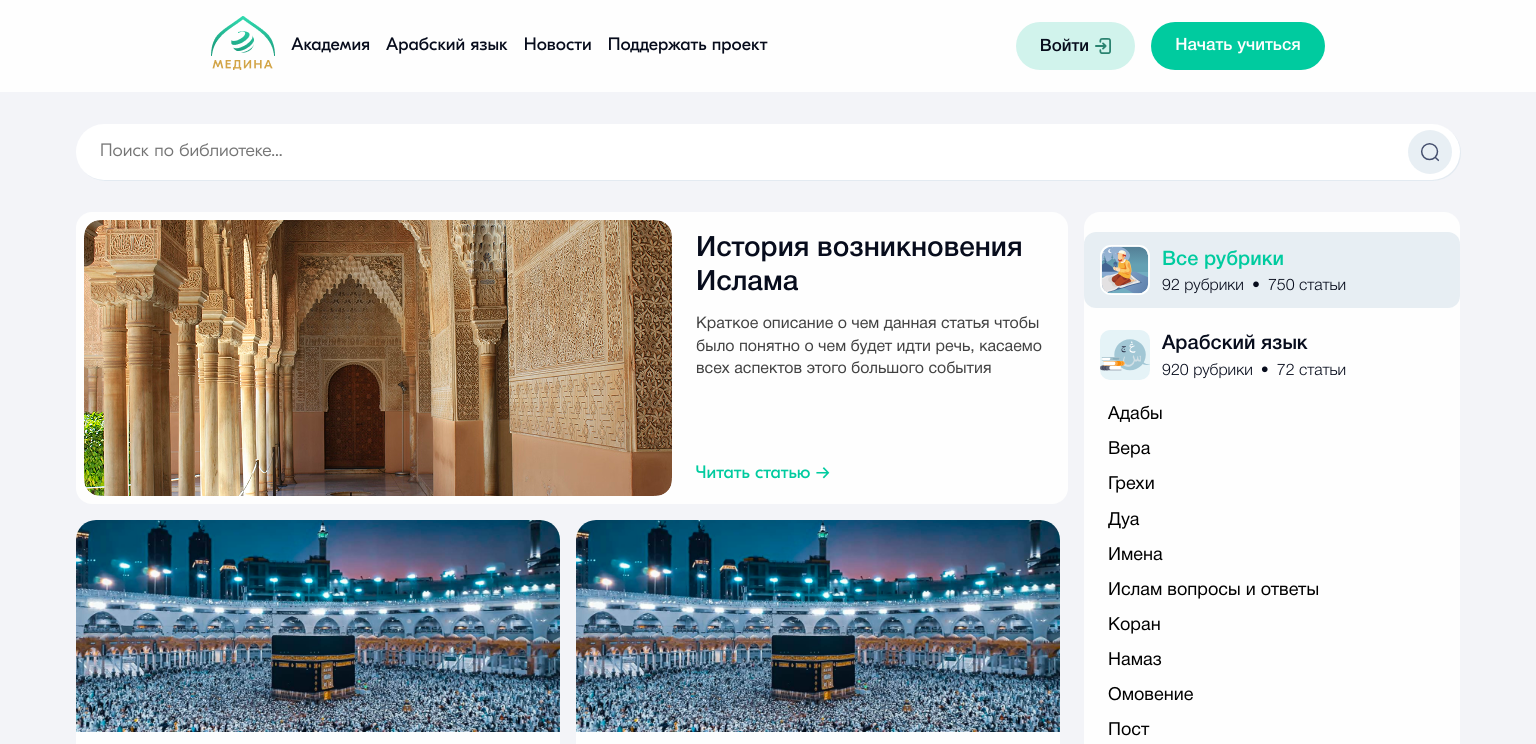
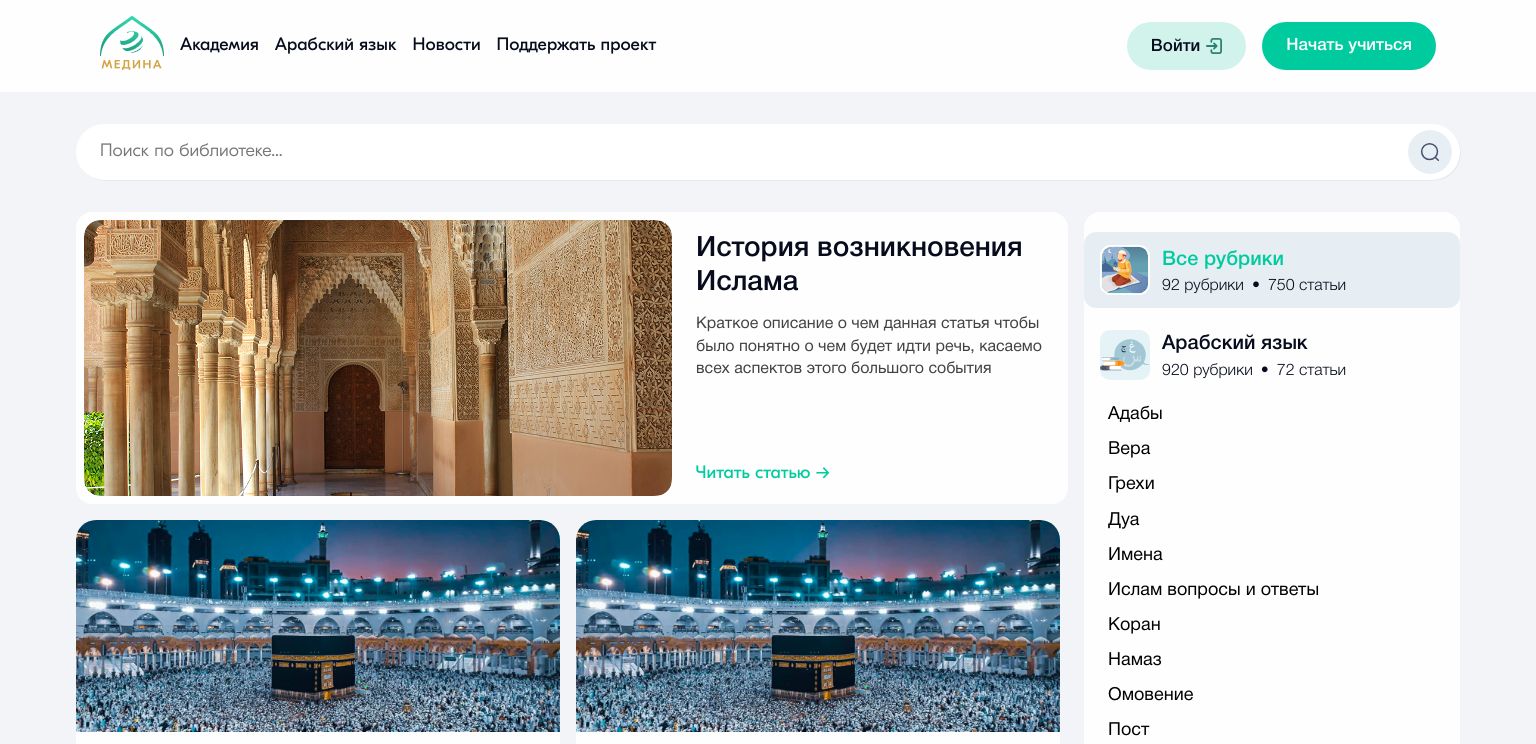
Before and after one commit to Nuruddin999/medina_landing, a Next.js app: page / in a window 1536 px wide. Shown: the top 744 px of the page. Built offline with nearby package versions, Linux system fonts and the light colour scheme.

Commit message:
last fix padding

```diff
--- a/src/components/ArticleBanner/articlebanner.module.scss
+++ b/src/components/ArticleBanner/articlebanner.module.scss
@@ -4,6 +4,7 @@
   background-color: $white;
   border-radius: 16px;
   gap: 24px;
+  cursor: pointer;
 
   .bannerImg {
     width: calc(62.13% - 16px);
--- a/src/components/ArticleCard/arctilecard.module.scss
+++ b/src/components/ArticleCard/arctilecard.module.scss
@@ -10,6 +10,7 @@
   border-bottom-left-radius: 20px;
   border-bottom-right-radius: 20px;
   background: $white;
+  cursor: pointer;
 
   .imgSide {
     background-image: url("/testbackground.png");
--- a/src/components/layout/Header/header.module.scss
+++ b/src/components/layout/Header/header.module.scss
@@ -4,6 +4,7 @@
 
   .mainWrapper {
   @include centered;
+    padding: 16px 24px;
 
     .logo {
       .logoTitle {
@@ -44,11 +45,10 @@
     }
   }
 
-  @media screen and (min-width: 1920px) {
+  @media screen and (min-width: 1384px) {
     .mainWrapper {
-      width: 1920px;
-      padding: 16px 264px;
-      margin: 0 auto;
+      width: 1384px;
+      margin: 0 auto 0;
     }
   }
 }
```
